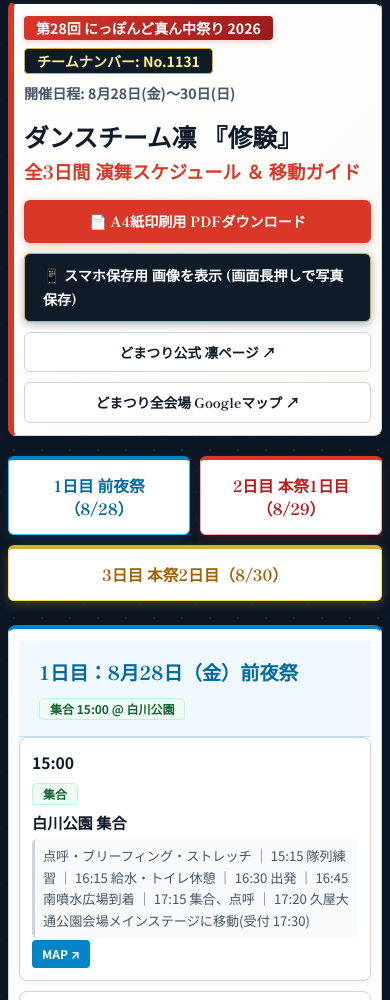
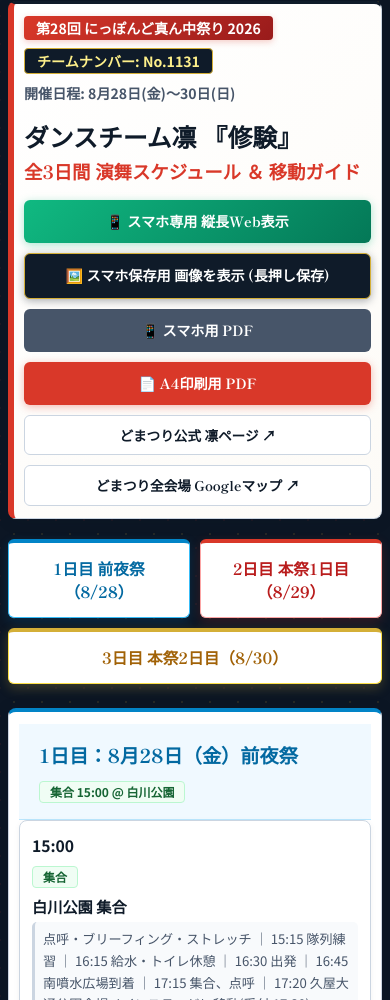
Before and after one commit to daishimurata/dance-team-rin-portal, a website built with Vite: page schedule.html in a window 390 px wide. Shown: the part 1328-2328 px from the top of the page. Built offline with nearby package versions, Linux system fonts and the light colour scheme.

Commit message:
Enable mobile schedule web page in Vite build and update cache-busting download links

```diff
--- a/schedule.html
+++ b/schedule.html
@@ -147,11 +147,17 @@
         </div>
 
         <div class="btn-no-print" style="display: flex; gap: 10px; flex-wrap: wrap;">
-          <a href="/pdf/%E3%81%A9%E3%81%BE%E3%81%A4%E3%82%8A2026_%E3%83%80%E3%83%B3%E3%82%B9%E3%83%81%E3%83%BC%E3%83%A0%E5%87%9B_%E3%82%B9%E3%82%B1%E3%82%B8%E3%83%A5%E3%83%BC%E3%83%AB_A4.pdf" download="どまつり2026_ダンスチーム凛_演舞スケジュール_A4印刷用.pdf" target="_blank" class="btn" style="background: var(--domatsuri-red); color: #ffffff; border: none; font-size: 0.88rem; padding: 10px 18px; font-weight:700; box-shadow: 0 2px 8px rgba(217,56,41,0.35); text-decoration: none; display: inline-flex; align-items: center; gap: 6px;">
-            📄 A4紙印刷用 PDFダウンロード
+          <a href="/pdf_template_mobile.html?v=20260821" target="_blank" class="btn" style="background: linear-gradient(135deg, #10b981 0%, #047857 100%); color: #ffffff; border: none; font-size: 0.88rem; padding: 10px 18px; font-weight:700; box-shadow: 0 2px 8px rgba(16,185,129,0.35); text-decoration: none; display: inline-flex; align-items: center; gap: 6px;">
+            📱 スマホ専用 縦長Web表示
           </a>
-          <a href="/images/domatsuri2026_rin_schedule_mobile.png" target="_blank" class="btn" style="background: var(--domatsuri-navy); color: #ffffff; border: 1px solid var(--domatsuri-gold); font-size: 0.88rem; padding: 10px 18px; font-weight:700; text-decoration: none; display: inline-flex; align-items: center; gap: 6px; box-shadow: 0 2px 8px rgba(15,27,41,0.35);">
-            📱 スマホ保存用 画像を表示 (画面長押しで写真保存)
+          <a href="/images/domatsuri2026_rin_schedule_mobile.png?v=20260821" target="_blank" class="btn" style="background: var(--domatsuri-navy); color: #ffffff; border: 1px solid var(--domatsuri-gold); font-size: 0.88rem; padding: 10px 18px; font-weight:700; text-decoration: none; display: inline-flex; align-items: center; gap: 6px; box-shadow: 0 2px 8px rgba(15,27,41,0.35);">
+            🖼️ スマホ保存用 画像を表示 (長押し保存)
+          </a>
+          <a href="/pdf/%E3%81%A9%E3%81%BE%E3%81%A4%E3%82%8A2026_%E3%83%80%E3%83%B3%E3%82%B9%E3%83%81%E3%83%BC%E3%83%A0%E5%87%9B_%E3%82%B9%E3%82%B1%E3%82%B8%E3%83%A5%E3%83%BC%E3%83%AB_%E3%82%B9%E3%83%9E%E3%83%80%E7%94%A8.pdf?v=20260821" download="どまつり2026_ダンスチーム凛_演舞スケジュール_スマホ用.pdf" target="_blank" class="btn" style="background: #475569; color: #ffffff; border: none; font-size: 0.88rem; padding: 10px 18px; font-weight:700; text-decoration: none; display: inline-flex; align-items: center; gap: 6px;">
+            📱 スマホ用 PDF
+          </a>
+          <a href="/pdf/%E3%81%A9%E3%81%BE%E3%81%A4%E3%82%8A2026_%E3%83%80%E3%83%B3%E3%82%B9%E3%83%81%E3%83%BC%E3%83%A0%E5%87%9B_%E3%82%B9%E3%82%B1%E3%82%B8%E3%83%A5%E3%83%BC%E3%83%AB_A4.pdf?v=20260821" download="どまつり2026_ダンスチーム凛_演舞スケジュール_A4印刷用.pdf" target="_blank" class="btn" style="background: var(--domatsuri-red); color: #ffffff; border: none; font-size: 0.88rem; padding: 10px 18px; font-weight:700; box-shadow: 0 2px 8px rgba(217,56,41,0.35); text-decoration: none; display: inline-flex; align-items: center; gap: 6px;">
+            📄 A4印刷用 PDF
           </a>
           <a href="https://www.domatsuri.com/team/detail/1131" target="_blank" rel="noopener noreferrer" class="btn btn-secondary" style="font-size: 0.85rem; padding: 8px 16px;">
             どまつり公式 凛ページ ↗
--- a/vite.config.js
+++ b/vite.config.js
@@ -12,7 +12,9 @@ export default defineConfig({
       input: {
         main: resolve(__dirname, 'index.html'),
         admin: resolve(__dirname, 'admin.html'),
-        schedule: resolve(__dirname, 'schedule.html')
+        schedule: resolve(__dirname, 'schedule.html'),
+        mobile_schedule: resolve(__dirname, 'pdf_template_mobile.html'),
+        a4_schedule: resolve(__dirname, 'pdf_template_a4.html')
       }
     }
   }
```
Also changed, not shown: index.html (+6 -0 lines), 6 other files.
